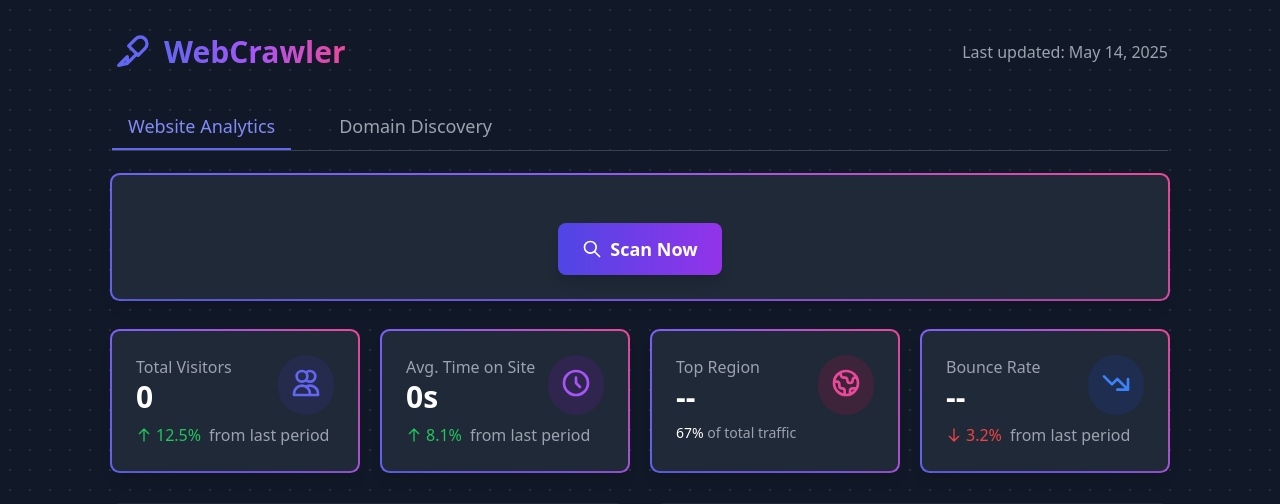
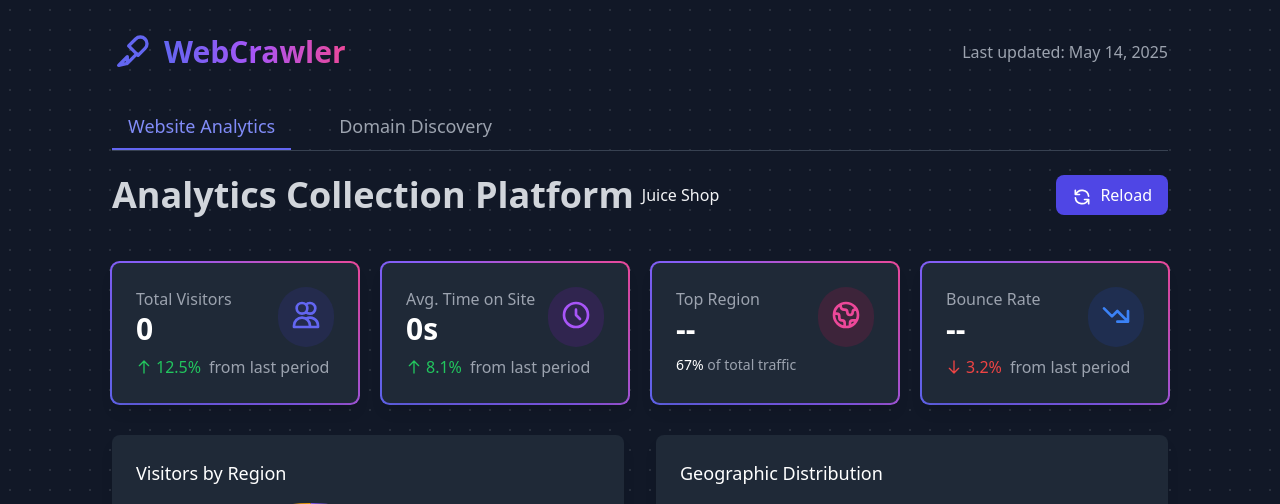
Before and after one commit to Janvier-Irasubiza/web-crawler, a FastAPI app: page / in a window 1280 px wide. Shown: the top 504 px of the page. Run offline with FastAPI, Linux system fonts and the light colour scheme; data that the repository does not hold is empty; some libraries are stand-ins or nearby versions.

Commit message:
feat: Enhance analytics tab with improved layout and reload functionality

```diff
--- a/templates/index.html
+++ b/templates/index.html
@@ -172,20 +172,22 @@
       </div>
 
       <!-- Analytics Tab Content -->
-      <div id="analytics-content" class="tab-content active">
+      <div id="analytics-content" class="tab-content active space-y-12">
         <!-- Input Form -->
-        <div
-          id="input-form"
-          class="slide-up bg-gray-800 p-6 rounded-lg shadow-lg mb-8 gradient-border"
-        >
-          <div class="mt-6 flex justify-center">
+        <div class="flex items-center justify-between">
+          <h1 class="items-center flex space-x-2">
+            <span class="text-4xl font-bold text-gray-300"
+              >Analytics Collection Platform</span
+            >
+            <span>Juice Shop</span>
+          </h1>
           <button
             id="scan-button"
-              class="px-6 py-3 bg-gradient-to-r from-indigo-600 to-purple-600 text-white font-medium rounded-lg shadow-lg hover:from-indigo-700 hover:to-purple-700 focus:outline-none focus:ring-2 focus:ring-offset-2 focus:ring-indigo-500 focus:ring-offset-gray-900 transform transition hover:-translate-y-0.5"
-            >
-              <div class="flex items-center">
+            class="px-4 py-2 bg-indigo-600 text-white rounded-lg hover:bg-indigo-700"
+            onclick="reloadAnalytics()"
+          >
             <svg
-                  class="w-5 h-5 mr-2"
+              class="w-5 h-5 inline-block mr-1"
               fill="none"
               stroke="currentColor"
               viewBox="0 0 24 24"
@@ -195,13 +197,11 @@
                 stroke-linecap="round"
                 stroke-linejoin="round"
                 stroke-width="2"
-                    d="M21 21l-6-6m2-5a7 7 0 11-14 0 7 7 0 0114 0z"
+                d="M4 4v5h.582m15.356 2A8.001 8.001 0 004.582 9m0 0H9m11 11v-5h-.581m0 0a8.003 8.003 0 01-15.357-2m15.357 2H15"
               ></path>
             </svg>
-                <span class="text-lg font-semibold">Scan Now</span>
-              </div>
+            Reload
           </button>
-          </div>
         </div>
 
         <!-- Results Container (Initially Hidden) -->
@@ -938,11 +938,11 @@
         time: {
           type: "line",
           data: {
-            labels: ["Mon", "Tue", "Wed", "Thu", "Fri", "Sat", "Sun"],
+            labels: [], // Will be populated with timestamps
             datasets: [
               {
-                label: "Average Time (minutes)",
-                data: [4.2, 5.1, 3.8, 4.5, 4.9, 6.2, 5.8],
+                label: "Time Spent (seconds)",
+                data: [], // Will be populated with time_spent values
                 borderColor: "#8B5CF6",
                 tension: 0.4,
                 fill: true,
@@ -955,26 +955,20 @@
             maintainAspectRatio: false,
             plugins: {
               legend: {
-                labels: {
-                  color: "#E5E7EB",
-                },
+                labels: { color: "#E5E7EB" },
               },
             },
             scales: {
               y: {
-                grid: {
-                  color: "rgba(255, 255, 255, 0.1)",
-                },
+                grid: { color: "rgba(255, 255, 255, 0.1)" },
+                ticks: { color: "#E5E7EB" },
+              },
+              x: {
+                grid: { color: "rgba(255, 255, 255, 0.1)" },
                 ticks: {
                   color: "#E5E7EB",
-                },
-              },
-              x: {
-                grid: {
-                  color: "rgba(255, 255, 255, 0.1)",
-                },
-                ticks: {
-                  color: "#E5E7EB",
+                  maxRotation: 45,
+                  minRotation: 45,
                 },
               },
             },
@@ -1183,29 +1177,6 @@
           lastVisit: "2024-03-15 14:10",
         },
       ];
-
-      // Populate visitor data table
-      const visitorTableBody = document.getElementById("visitor-data");
-      if (visitorTableBody) {
-        visitorData.forEach((data) => {
-          const row = document.createElement("tr");
-          row.innerHTML = `
-            <td class="px-6 py-4 whitespace-nowrap text-gray-300">${data.ip}</td>
-            <td class="px-6 py-4 whitespace-nowrap text-gray-300">${data.location}</td>
-            <td class="px-6 py-4 whitespace-nowrap text-gray-300">${data.region}</td>
-            <td class="px-6 py-4 whitespace-nowrap text-gray-300">${data.timeSpent}</td>
-            <td class="px-6 py-4 whitespace-nowrap text-gray-300">${data.pagesViewed}</td>
-            <td class="px-6 py-4 whitespace-nowrap text-gray-300">${data.lastVisit}</td>
-          `;
-          visitorTableBody.appendChild(row);
-        });
-      }
-
-      // Pagination state (global for domains table)
-      let currentPage = 1;
-      let totalPages = 1;
-      let sortedDomains = [];
-      const itemsPerPage = 10;
 
       // Function to render domains for current page
       function renderDomains() {
@@ -1472,15 +1443,16 @@
           const data = await response.json();
 
           if (data.success) {
-            updateAnalyticsDashboard(data.results);
+            updateAnalyticsDashboard(data);
           }
         } catch (error) {
           console.error("Error fetching analytics:", error);
         }
       }
 
-      // Add this function to update the dashboard with analytics data
-      function updateAnalyticsDashboard(analytics) {
+      function updateAnalyticsDashboard(data) {
+        const analytics = data.results;
+
         // Get unique sessions
         const uniqueSessions = [...new Set(analytics.map((a) => a.session_id))];
 
@@ -1488,71 +1460,111 @@
         document.getElementById("total-visitors").textContent =
           uniqueSessions.length;
 
-        // Calculate average time spent
+        // Calculate average time spent (use the most recent time_spent for each session)
+        const latestSessionTimes = analytics.reduce((acc, curr) => {
+          if (
+            !acc[curr.session_id] ||
+            acc[curr.session_id].timestamp < curr.timestamp
+          ) {
+            acc[curr.session_id] = curr;
+          }
+          return acc;
+        }, {});
+
         const avgTimeSpent =
-          analytics.reduce((acc, curr) => acc + curr.time_spent, 0) /
-          analytics.length;
+          Object.values(latestSessionTimes).reduce(
+            (acc, curr) => acc + curr.time_spent,
+            0
+          ) / uniqueSessions.length;
+
         document.getElementById("avg-time").textContent = formatDuration(
           Math.round(avgTimeSpent)
         );
 
-        // Get regions data for chart
+        // Get top region
         const regionCounts = analytics.reduce((acc, curr) => {
           const region = curr.region.region;
           acc[region] = (acc[region] || 0) + 1;
           return acc;
         }, {});
 
-        // Update regions chart
+        const topRegion = Object.entries(regionCounts).sort(
+          (a, b) => b[1] - a[1]
+        )[0];
+
+        document.getElementById("top-region").textContent = topRegion[0];
+
+        // Calculate bounce rate (sessions with only 1 page view)
+        const bounceRate =
+          (uniqueSessions.filter((sessionId) => {
+            const sessionEvents = analytics.filter(
+              (a) => a.session_id === sessionId
+            );
+            return Math.max(...sessionEvents.map((e) => e.page_views)) === 1;
+          }).length /
+            uniqueSessions.length) *
+          100;
+
+        document.getElementById(
+          "bounce-rate"
+        ).textContent = `${bounceRate.toFixed(1)}%`;
+
+        // Update region chart
         if (charts.region) {
-          charts.region.data.labels = Object.keys(regionCounts);
-          charts.region.data.datasets[0].data = Object.values(regionCounts);
+          const regionData = Object.entries(regionCounts)
+            .sort((a, b) => b[1] - a[1])
+            .slice(0, 5);
+
+          charts.region.data.labels = regionData.map(([region]) => region);
+          charts.region.data.datasets[0].data = regionData.map(
+            ([, count]) => count
+          );
           charts.region.update();
         }
 
-        // Update visitor table
+        // Update visitor table with real data
         const visitorTableBody = document.getElementById("visitor-data");
         visitorTableBody.innerHTML = "";
 
-        // Group by session_id to show unique visitors
-        const visitorsBySession = analytics.reduce((acc, curr) => {
-          if (!acc[curr.session_id]) {
-            acc[curr.session_id] = {
-              ip: curr.region.ip,
-              location: `${curr.region.city}, ${curr.region.country}`,
-              region: curr.region.region,
-              timeSpent: curr.time_spent,
-              pagesViewed: curr.page_views,
-              lastVisit: curr.timestamp,
-            };
-          }
-          return acc;
-        }, {});
-
-        Object.values(visitorsBySession).forEach((visitor) => {
+        // Group by session and show latest event for each session
+        const latestSessionEvents = Object.values(latestSessionTimes);
+
+        latestSessionEvents.forEach((event) => {
           const row = document.createElement("tr");
           row.innerHTML = `
             <td class="px-6 py-4 whitespace-nowrap text-gray-300">${
-              visitor.ip
+              event.region.ip
             }</td>
             <td class="px-6 py-4 whitespace-nowrap text-gray-300">${
-              visitor.location
-            }</td>
+              event.region.city
+            }, ${event.region.country}</td>
             <td class="px-6 py-4 whitespace-nowrap text-gray-300">${
-              visitor.region
+              event.region.region
             }</td>
             <td class="px-6 py-4 whitespace-nowrap text-gray-300">${formatDuration(
-              visitor.timeSpent
+              event.time_spent
             )}</td>
             <td class="px-6 py-4 whitespace-nowrap text-gray-300">${
-              visitor.pagesViewed
+              event.page_views
             }</td>
             <td class="px-6 py-4 whitespace-nowrap text-gray-300">${formatDateTime(
-              visitor.lastVisit
+              event.timestamp
             )}</td>
           `;
           visitorTableBody.appendChild(row);
         });
+
+        // Update traffic chart with hourly distribution
+        if (charts.traffic) {
+          const hourlyData = new Array(24).fill(0);
+          analytics.forEach((event) => {
+            const hour = new Date(event.timestamp).getHours();
+            hourlyData[hour]++;
+          });
+
+          charts.traffic.data.datasets[0].data = hourlyData;
+          charts.traffic.update();
+        }
       }
 
       // Add this to your DOMContentLoaded event listener
```
Lines whose indentation alone changed are shown as unchanged.
